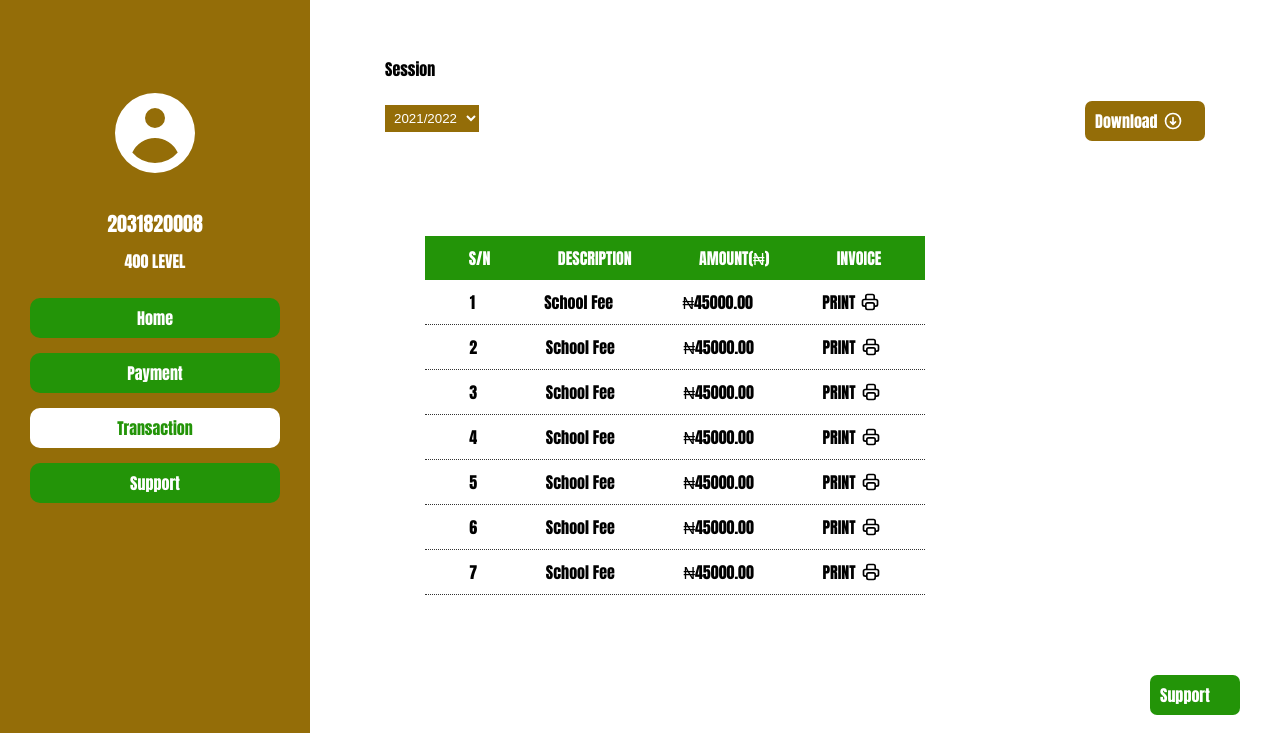
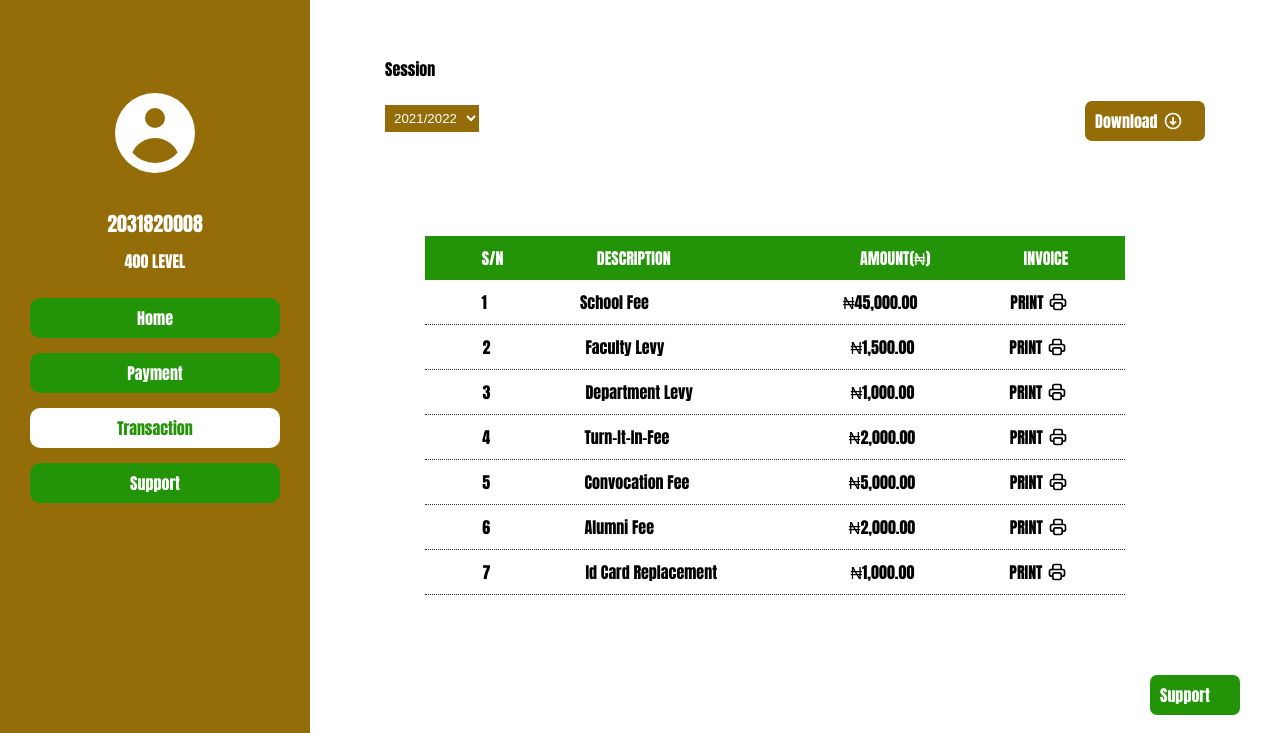
Before and after one commit to akchindo/tk-transaction-screen, a plain HTML site: page index.html in a window 1280 px wide. Shown: the part 67-800 px from the top of the page. Drawn offline with Linux system fonts and the light colour scheme.

Commit message:
arranging table

```diff
--- a/index.html
+++ b/index.html
@@ -49,62 +49,62 @@
             <div class="screentable">
                 <div class="headscreen">
                     <p>S/N</p>
-                    <p>DESCRIPTION</p>
+                    <p class="screendes">DESCRIPTION</p>
                     <p>AMOUNT(₦)</p>
                     <p>INVOICE</p>
                 </div>
                 <div class="headscreen1">
                     <p>1</p>
-                    <p>School Fee</p>
-                    <p>₦45000.00</p>
+                    <p class="screendes">School Fee</p>
+                    <p>₦45,000.00</p>
                     <div class="printflex"><p>PRINT</p> <svg xmlns="http://www.w3.org/2000/svg" class="h-6 w-6 printer" fill="none" viewBox="0 0 24 24" stroke="currentColor" stroke-width="2">
                         <path stroke-linecap="round" stroke-linejoin="round" d="M17 17h2a2 2 0 002-2v-4a2 2 0 00-2-2H5a2 2 0 00-2 2v4a2 2 0 002 2h2m2 4h6a2 2 0 002-2v-4a2 2 0 00-2-2H9a2 2 0 00-2 2v4a2 2 0 002 2zm8-12V5a2 2 0 00-2-2H9a2 2 0 00-2 2v4h10z" />
                       </svg> </div>
                 </div>
                 <div class="headscreen1">
                     <p>2</p>
-                    <p>School Fee</p>
-                    <p>₦45000.00</p>
+                    <p class="screendes">Faculty Levy</p>
+                    <p>₦1,500.00</p>
                     <div class="printflex"><p>PRINT</p> <svg xmlns="http://www.w3.org/2000/svg" class="h-6 w-6 printer" fill="none" viewBox="0 0 24 24" stroke="currentColor" stroke-width="2">
                         <path stroke-linecap="round" stroke-linejoin="round" d="M17 17h2a2 2 0 002-2v-4a2 2 0 00-2-2H5a2 2 0 00-2 2v4a2 2 0 002 2h2m2 4h6a2 2 0 002-2v-4a2 2 0 00-2-2H9a2 2 0 00-2 2v4a2 2 0 002 2zm8-12V5a2 2 0 00-2-2H9a2 2 0 00-2 2v4h10z" />
                       </svg> </div>
                 </div>
                 <div class="headscreen1">
                     <p>3</p>
-                    <p>School Fee</p>
-                    <p>₦45000.00</p>
+                    <p class="screendes">Department Levy</p>
+                    <p>₦1,000.00</p>
                     <div class="printflex"><p>PRINT</p> <svg xmlns="http://www.w3.org/2000/svg" class="h-6 w-6 printer" fill="none" viewBox="0 0 24 24" stroke="currentColor" stroke-width="2">
                         <path stroke-linecap="round" stroke-linejoin="round" d="M17 17h2a2 2 0 002-2v-4a2 2 0 00-2-2H5a2 2 0 00-2 2v4a2 2 0 002 2h2m2 4h6a2 2 0 002-2v-4a2 2 0 00-2-2H9a2 2 0 00-2 2v4a2 2 0 002 2zm8-12V5a2 2 0 00-2-2H9a2 2 0 00-2 2v4h10z" />
                       </svg> </div>
                 </div>
                 <div class="headscreen1">
                     <p>4</p>
-                    <p>School Fee</p>
-                    <p>₦45000.00</p>
+                    <p class="screendes">Turn-It-In-Fee</p>
+                    <p>₦2,000.00</p>
                     <div class="printflex"><p>PRINT</p> <svg xmlns="http://www.w3.org/2000/svg" class="h-6 w-6 printer" fill="none" viewBox="0 0 24 24" stroke="currentColor" stroke-width="2">
                         <path stroke-linecap="round" stroke-linejoin="round" d="M17 17h2a2 2 0 002-2v-4a2 2 0 00-2-2H5a2 2 0 00-2 2v4a2 2 0 002 2h2m2 4h6a2 2 0 002-2v-4a2 2 0 00-2-2H9a2 2 0 00-2 2v4a2 2 0 002 2zm8-12V5a2 2 0 00-2-2H9a2 2 0 00-2 2v4h10z" />
                       </svg> </div>
                 </div>
                 <div class="headscreen1">
                     <p>5</p>
-                    <p>School Fee</p>
-                    <p>₦45000.00</p>
+                    <p class="screendes">Convocation Fee</p>
+                    <p>₦5,000.00</p>
                     <div class="printflex"><p>PRINT</p> <svg xmlns="http://www.w3.org/2000/svg" class="h-6 w-6 printer" fill="none" viewBox="0 0 24 24" stroke="currentColor" stroke-width="2">
                         <path stroke-linecap="round" stroke-linejoin="round" d="M17 17h2a2 2 0 002-2v-4a2 2 0 00-2-2H5a2 2 0 00-2 2v4a2 2 0 002 2h2m2 4h6a2 2 0 002-2v-4a2 2 0 00-2-2H9a2 2 0 00-2 2v4a2 2 0 002 2zm8-12V5a2 2 0 00-2-2H9a2 2 0 00-2 2v4h10z" />
                       </svg> </div>
                 </div>
                 <div class="headscreen1">
                     <p>6</p>
-                    <p>School Fee</p>
-                    <p>₦45000.00</p>
+                    <p class="screendes">Alumni Fee</p>
+                    <p>₦2,000.00</p>
                     <div class="printflex"><p>PRINT</p> <svg xmlns="http://www.w3.org/2000/svg" class="h-6 w-6 printer" fill="none" viewBox="0 0 24 24" stroke="currentColor" stroke-width="2">
                         <path stroke-linecap="round" stroke-linejoin="round" d="M17 17h2a2 2 0 002-2v-4a2 2 0 00-2-2H5a2 2 0 00-2 2v4a2 2 0 002 2h2m2 4h6a2 2 0 002-2v-4a2 2 0 00-2-2H9a2 2 0 00-2 2v4a2 2 0 002 2zm8-12V5a2 2 0 00-2-2H9a2 2 0 00-2 2v4h10z" />
                       </svg> </div>
                 </div>
                 <div class="headscreen1">
                     <p>7</p>
-                    <p>School Fee</p>
-                    <p>₦45000.00</p>
+                    <p class="screendes">Id Card Replacement</p>
+                    <p>₦1,000.00</p>
                     <div class="printflex"><p>PRINT</p> <svg xmlns="http://www.w3.org/2000/svg" class="h-6 w-6 printer" fill="none" viewBox="0 0 24 24" stroke="currentColor" stroke-width="2">
                         <path stroke-linecap="round" stroke-linejoin="round" d="M17 17h2a2 2 0 002-2v-4a2 2 0 00-2-2H5a2 2 0 00-2 2v4a2 2 0 002 2h2m2 4h6a2 2 0 002-2v-4a2 2 0 00-2-2H9a2 2 0 00-2 2v4a2 2 0 002 2zm8-12V5a2 2 0 00-2-2H9a2 2 0 00-2 2v4h10z" />
                       </svg> </div>
--- a/styles.css
+++ b/styles.css
@@ -149,7 +149,7 @@ a {
 .headscreen {
     display: flex;
     justify-content: space-around;
-    width: 500px;
+    width: 700px;
     margin-left: 15px;
     padding: 10px;
     background-color: #239408;
@@ -170,10 +170,16 @@ a {
 .headscreen1 {
     display: flex;
     justify-content: space-around;
-    width: 500px;
+    width: 700px;
     margin-left: 15px;
     padding: 10px;
     border-bottom: 1px dotted #333;
+}
+
+.screendes {
+    /* margin-left: 40px; */
+    width: 170px;
+    /* margin-right: 40px; */
 }
 
 
```
